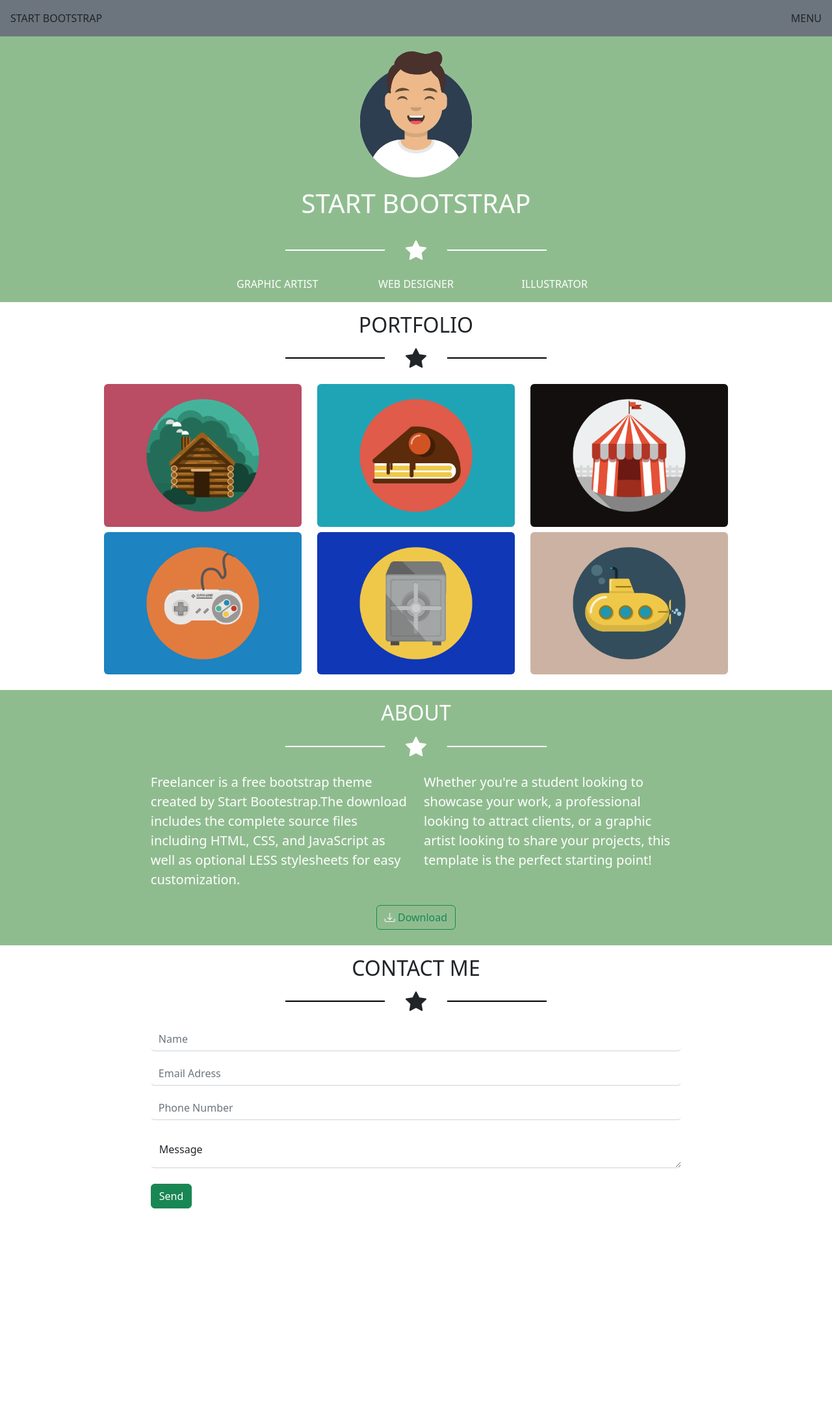
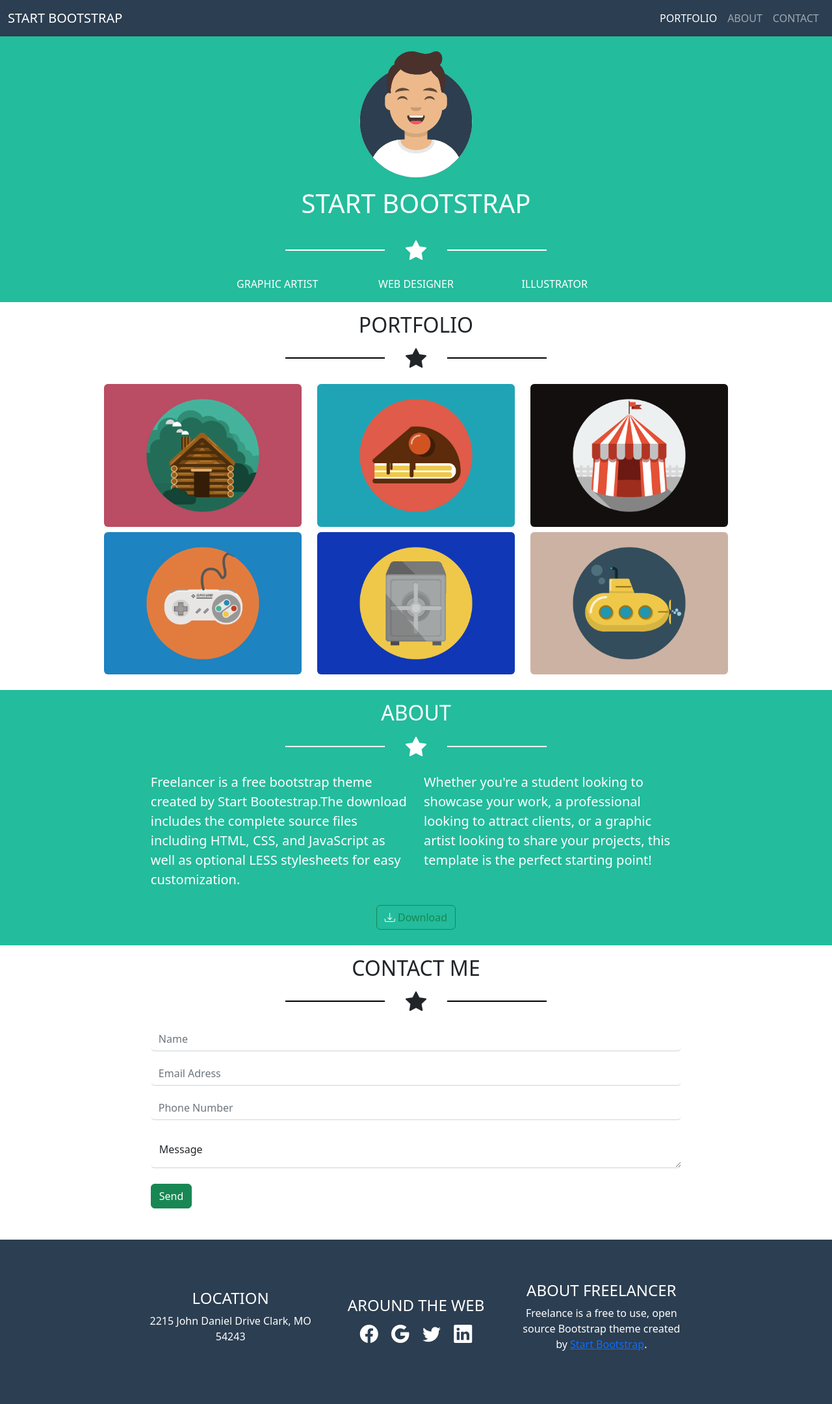
Before and after one commit to SteMorgia/html-css-bootstrap-freelancer, a plain HTML site: page index.html in a window 1280 px wide. Shown: the whole page at 65% size. Before the commit the page ends 1860 px from the top, so only its background shows below. Drawn offline with nearby package versions, Linux system fonts and the light colour scheme.

Commit message:
ADD: esercizio quasi completato, da rifinire ultimi dettagli

```diff
--- a/css/style.css
+++ b/css/style.css
@@ -1,9 +1,18 @@
 html{
     font-family: “Helvetica Neue”,Helvetica,Arial,sans-serif;
 }
+:root {
+    --my_primary_color: #23bc9c;
+    --my_secondary_color: #2c3e51;
+}
+
+/*sezione header*/
+nav {
+    background-color: var(--my_secondary_color);
+}
 /* sezione start*/
 #start{
-    background-color: darkseagreen;
+    background-color: var(--my_primary_color);
 }
 h1 {
     color: #fff;
@@ -33,7 +42,7 @@ h1 {
 
 /*sezione about*/
 #about {
-    background-color: darkseagreen;
+    background-color: var(--my_primary_color);
 }
 #about h2 {
     color:#fff;
@@ -64,3 +73,15 @@ h1 {
     max-width: 65%;
     margin: 0 auto;
 }
+
+/*regole footer*/
+footer .my_container {
+    max-width: 65%;
+    margin: 0 auto;
+}
+footer {
+    background-color: var(--my_secondary_color);
+}
+footer h4, p, span {
+    color: #fff;
+}
--- a/index.html
+++ b/index.html
@@ -11,15 +11,28 @@
     <body>
         <!--inizio header-->
         <header>
-            <div class="container-fluid bg-secondary">
-                <div class="row">
-                  <div class="col-6 p-3">
-                    <span>START BOOTSTRAP</span>
-                  </div>
-                  <div class="col-6 p-3 text-end">
-                    MENU
-                  </div>
-                </div>
+                <nav class="navbar navbar-expand-md navbar-dark">
+                    <div class="container-fluid">
+                      <a class="navbar-brand" href="#">START BOOTSTRAP</a>
+                      <button class="navbar-toggler" type="button" data-bs-toggle="collapse" data-bs-target="#navbarSupportedContent" aria-controls="navbarSupportedContent" aria-expanded="false" aria-label="Toggle navigation">
+                        <span class="navbar-toggler-icon"></span>
+                      </button>
+                      <div class="collapse navbar-collapse" id="navbarSupportedContent">
+                        <ul class="navbar-nav ms-auto mb-2 mb-lg-0">
+                          <li class="nav-item">
+                            <a class="nav-link active" aria-current="page" href="#">PORTFOLIO</a>
+                          </li>
+                          <li class="nav-item">
+                            <a class="nav-link" href="#">ABOUT</a>
+                          </li>
+                          <li class="nav-item">
+                            <a class="nav-link" href="#">CONTACT</a>
+                          </li>
+                        </ul>
+                      </div>
+                    </div>
+                  </nav>
+            </div>
         </header>
         <!--fine header-->
 
@@ -188,12 +201,34 @@
                         <textarea class="form-control border-top-0 border-end-0 border-start-0 mb-4" placeholder="Leave a comment here" id="floatingTextarea"></textarea>
                         <label for="floatingTextarea">Message</label>
                     </div>
-                    <button type="button" class="btn btn-success">Send</button>
+                    <button type="button" class="btn btn-success mb-5">Send</button>
                 </div>
             </div>
         </section>
+        <!--fine sezione contact-->
 
-
+        <!--inizio footer-->
+        <footer>
+            <div class="my_container py-5">
+                <div class="row align-items-center">
+                    <div class="col-12 col-md-4 text-center py-3">
+                        <h4>LOCATION</h4>
+                        <P>2215 John Daniel Drive Clark, MO 54243</P>
+                    </div>
+                    <div class="col-12 col-md-4 text-center py-3">
+                        <h4>AROUND THE WEB</h4>
+                        <span class="fs-3 m-2"><i class="bi bi-facebook "></i></span>
+                        <span class="fs-3 m-2"><i class="bi bi-google"></i></span>
+                        <span class="fs-3 m-2"><i class="bi bi-twitter"></i></span>
+                        <span class="fs-3 m-2"><i class="bi bi-linkedin"></i></span>
+                    </div>
+                    <div class="col-12 col-md-4 text-center py-3">
+                        <h4>ABOUT FREELANCER</h4>
+                        <P>Freelance is a free to use, open source Bootstrap theme created by <a href="#">Start Bootstrap</a>.</P>
+                    </div>
+                </div>
+            </div>
+        </footer>
         <script src="https://cdn.jsdelivr.net/npm/bootstrap@5.2.0-beta1/dist/js/bootstrap.bundle.min.js" integrity="sha384-pprn3073KE6tl6bjs2QrFaJGz5/SUsLqktiwsUTF55Jfv3qYSDhgCecCxMW52nD2" crossorigin="anonymous"></script>
     </body>
 </html>
```
